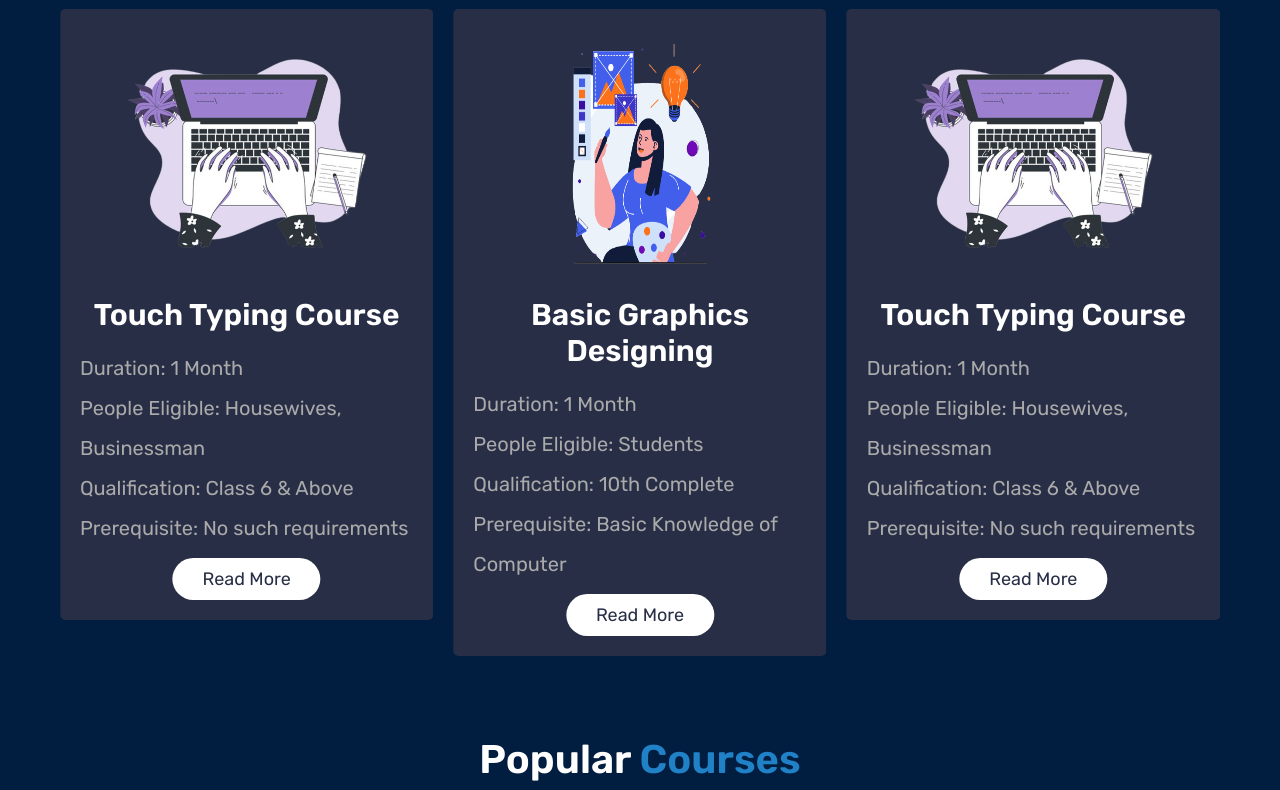
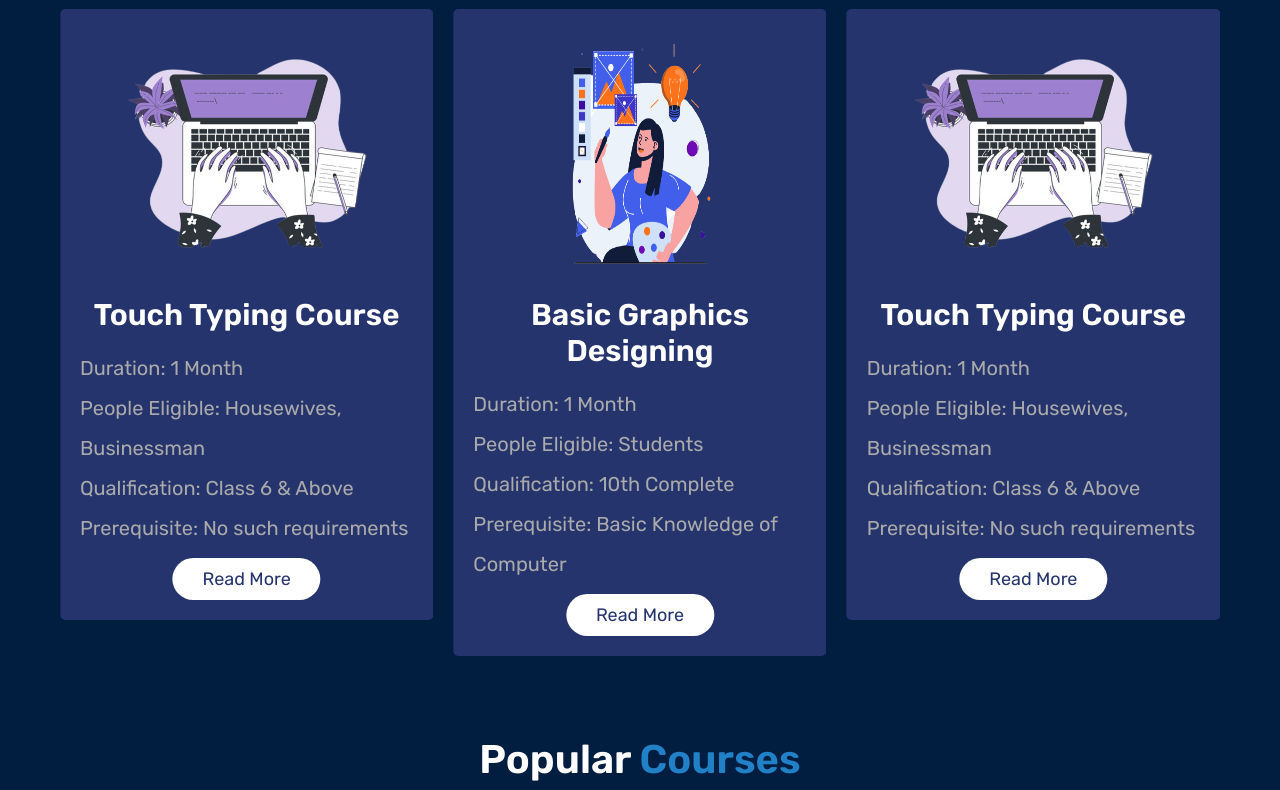
Before and after one commit to Sumbul833/ProCodies, a plain HTML site: page index.html in a window 1280 px wide. Shown: the part 685-1475 px from the top of the page. Drawn offline with nearby package versions, Linux system fonts and the light colour scheme.

Commit message:
commit color
box ka color change ki

```diff
--- a/css/style.css
+++ b/css/style.css
@@ -5,7 +5,7 @@
    --white:#fff;
    --light-white:#aaa;
    --black:#011d40;
-   --light-bg:#282e46;
+   --light-bg:#25346d;
 }
 
 *{
```
